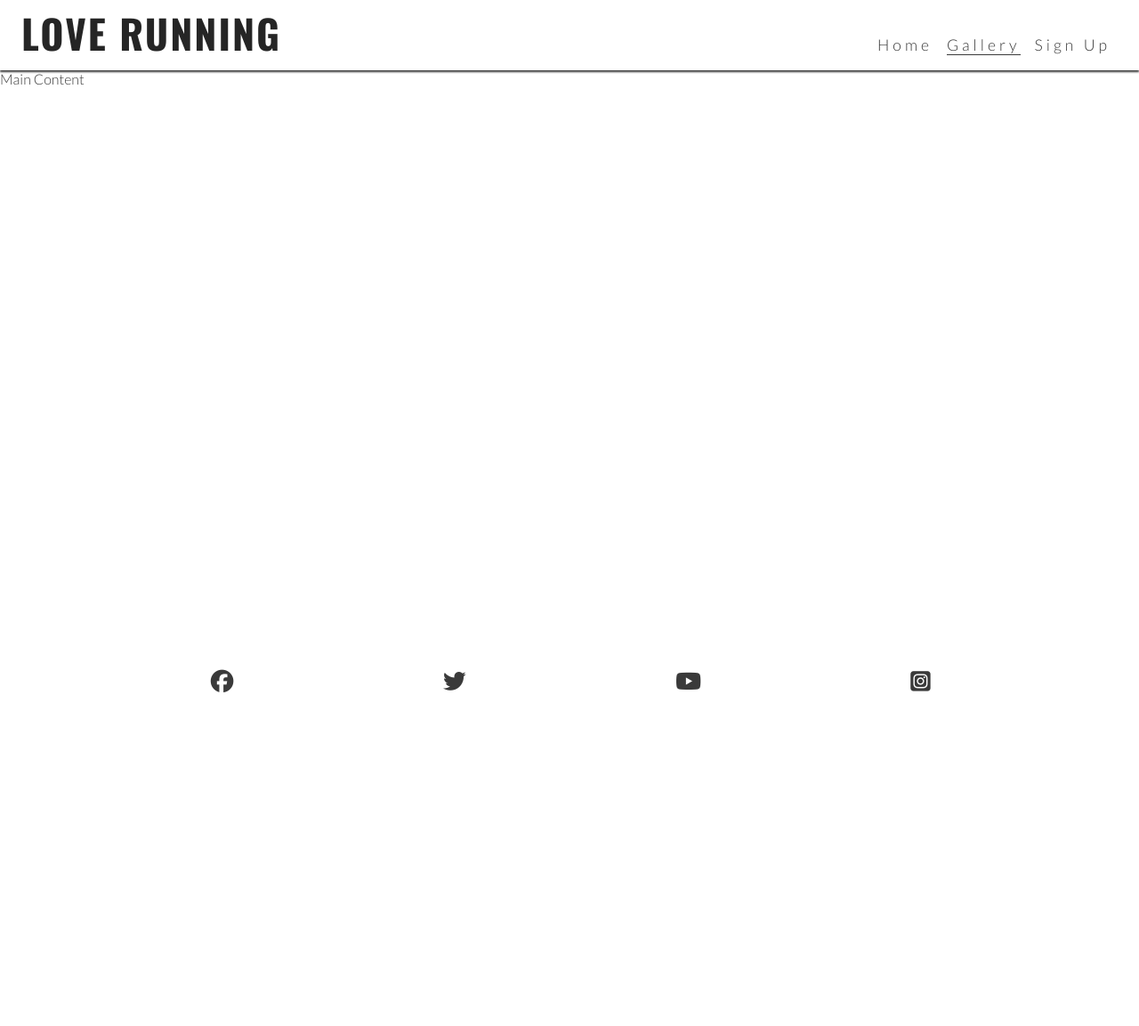
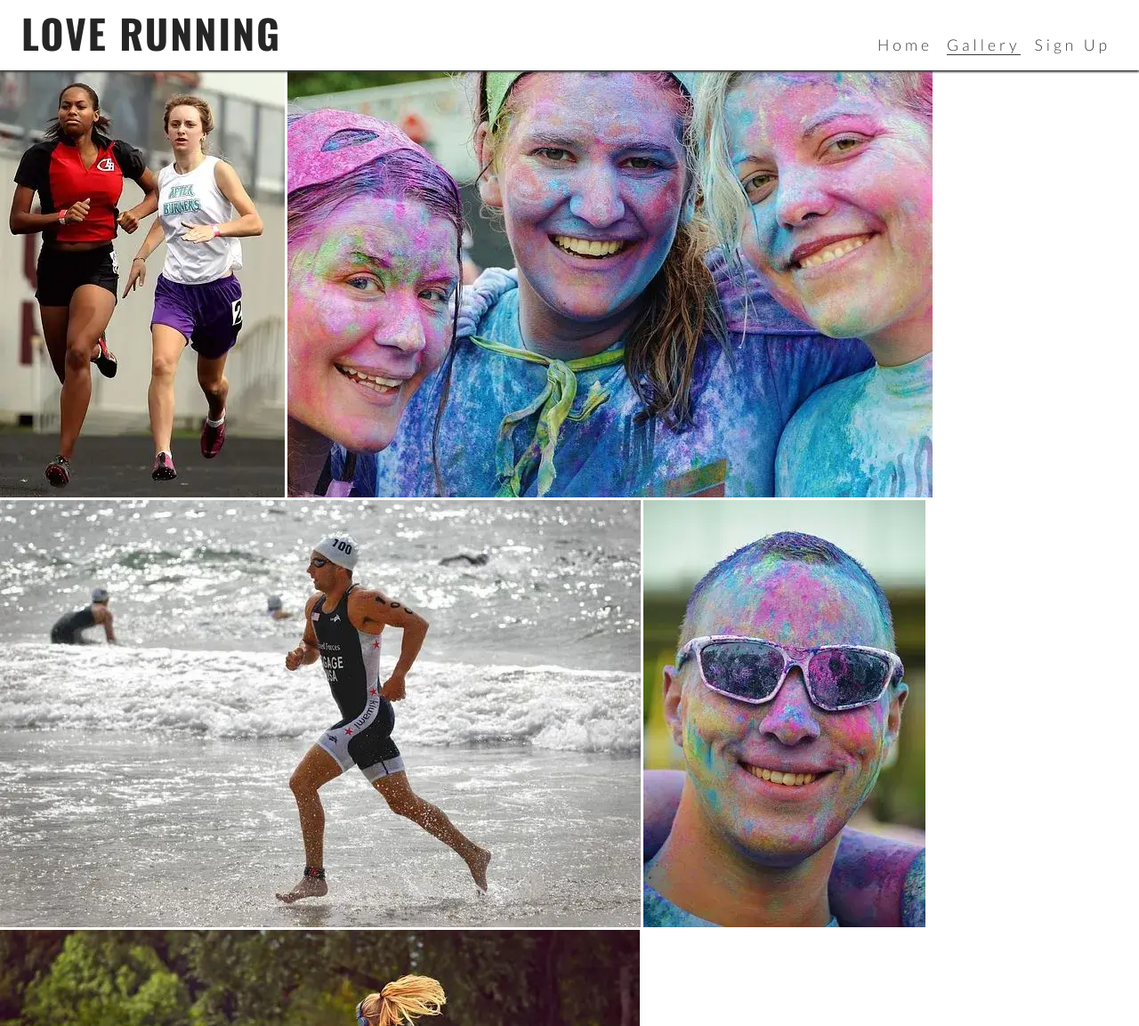
Before and after one commit to DavidShergold/love-running, a plain HTML site: page gallery.html in a window 1280 px wide. Shown: the top 1153 px of the page at 89% size. Before the commit the page ends 800 px from the top, so only its background shows below. Drawn offline with nearby package versions, Linux system fonts and the light colour scheme.

Commit message:
Add images to Gallery page

```diff
--- a/gallery.html
+++ b/gallery.html
@@ -34,7 +34,21 @@
         </nav>
     </header>
     <!-- Main content -->
-    <main>Main Content</main>
+    <main>
+        <section id="gallery">
+            <div id="photos">
+                <img src="assets\images\athletes.webp" alt="Two athletes running together">
+                <img src="assets\images\girls.webp" alt="Three girls at charity paint running festival">
+                <img src="assets\images\runner3.webp" alt="Solo male runner jogging on beach">
+                <img src="assets\images\man.webp" alt="Man at charity paint running festival">
+                <img src="assets\images\runner1.webp" alt="Solo female runner jogging through Phoenix Park">
+                <img src="assets\images\runner2.webp" alt="Runners competing in marathon">
+                <img src="assets\images\runner4.webp" alt="Solo female runner jogging on beach">
+                <img src="assets\images\running_gang.webp" alt="Large group of runners taking part in a marathon on a rainy day">
+                <img src="assets\images\mud-run.webp" alt="Two women runners taking a muddy selfie after the Mud Runners championchip">
+            </div>
+        </section>
+    </main>
     <!-- Footer -->
     <footer>
         <ul id="social-networks">
```
Also changed, not shown: assets/images/athletes.webp (added), assets/images/girls.webp (added), assets/images/man.webp (added), assets/images/mud-run.webp (added), assets/images/runner1.webp (added), assets/images/runner2.webp (added), assets/images/runner3.webp (added), assets/images/runner4.webp (added), assets/images/running_gang.webp (added).
